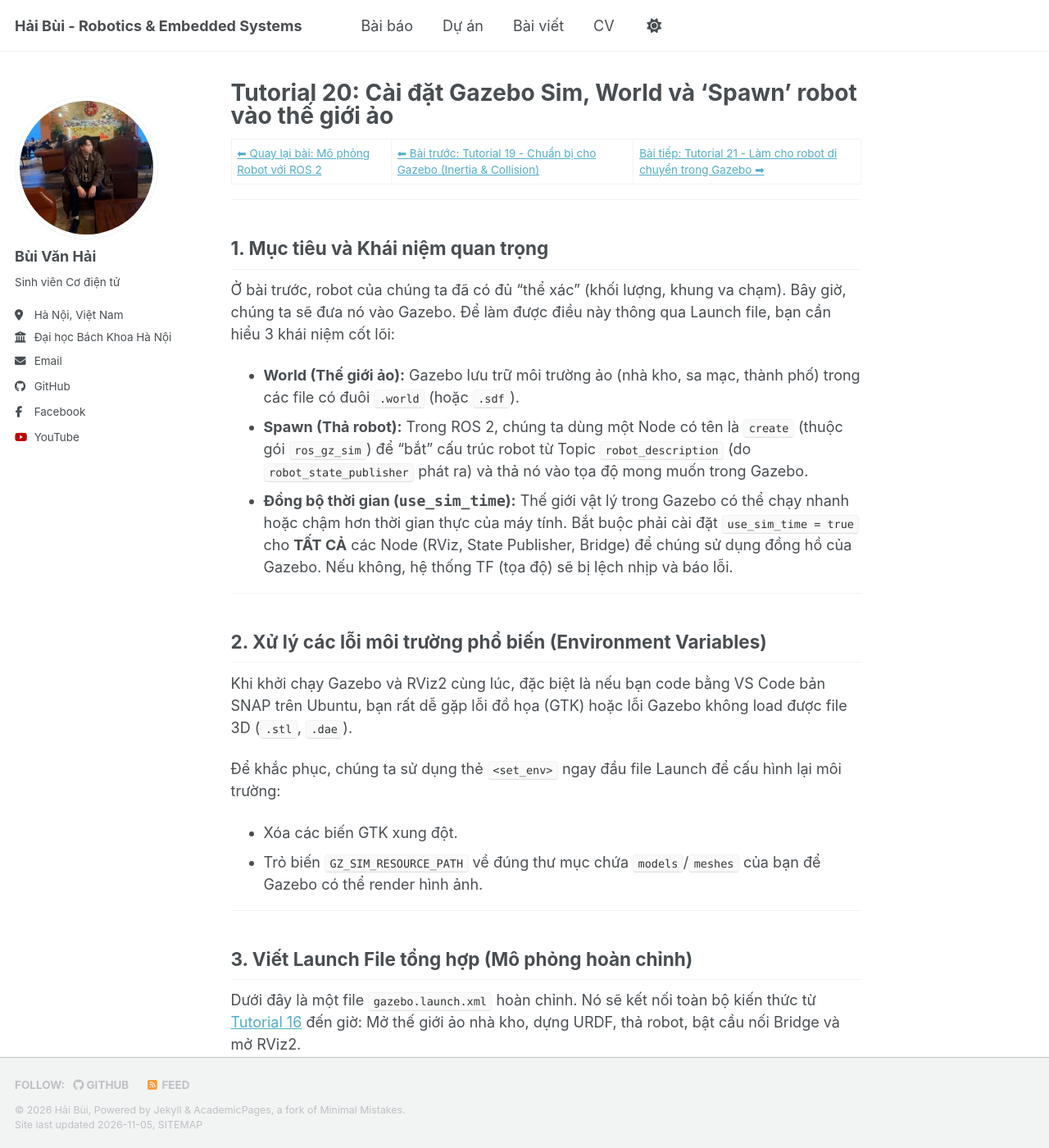
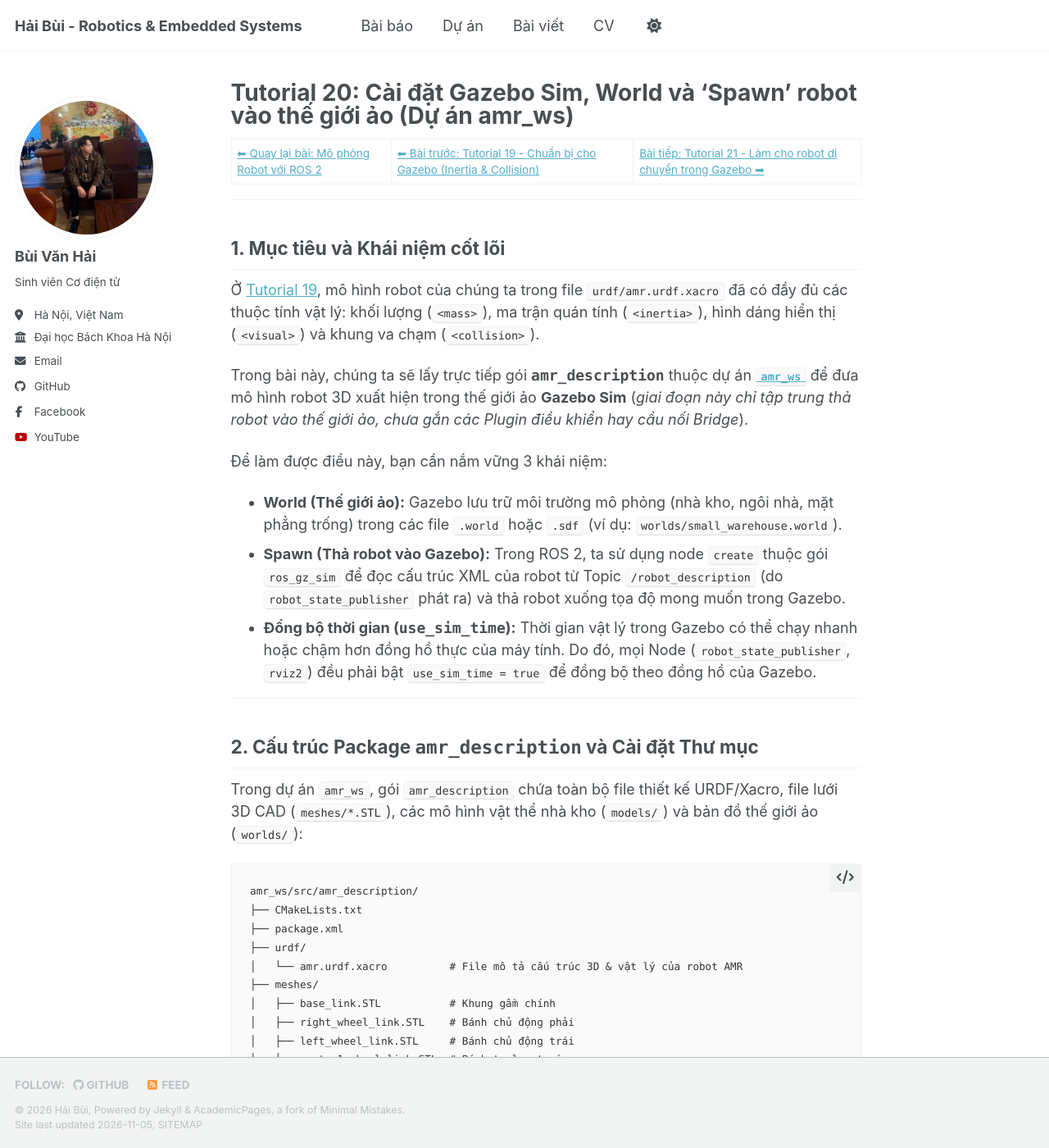
Before and after one commit to haibui-robotics/haibui-robotics.github.io, a Jekyll site: the page built from _pages/ros2-tutorial-20.md, in a window 1280 px wide and 1400 px high. Shown: the whole window at 82% size. Built offline with Jekyll 4.4.1, drawn with Linux system fonts in a browser that asks for light colours; a script bundle is joined from its source files by our own code; a style sheet for code colours, icons or effects is not loaded; some of the changed text lies outside the part shown.

Commit message:
Update Tutorial 20 using amr_ws spawn into Gazebo example (pre-plugins)

````diff
--- a/_pages/ros2-tutorial-20.md
+++ b/_pages/ros2-tutorial-20.md
@@ -1,6 +1,6 @@
 ---
 layout: single
-title: "Tutorial 20: Cài đặt Gazebo Sim, World và 'Spawn' robot vào thế giới ảo"
+title: "Tutorial 20: Cài đặt Gazebo Sim, World và 'Spawn' robot vào thế giới ảo (Dự án amr_ws)"
 permalink: /posts/2026/11/ros2-tutorial-20/
 author_profile: true
 ---
@@ -9,85 +9,161 @@ author_profile: true
 
 ---
 
-## 1. Mục tiêu và Khái niệm quan trọng
+## 1. Mục tiêu và Khái niệm cốt lõi
 
-Ở bài trước, robot của chúng ta đã có đủ "thể xác" (khối lượng, khung va chạm). Bây giờ, chúng ta sẽ đưa nó vào Gazebo. Để làm được điều này thông qua Launch file, bạn cần hiểu 3 khái niệm cốt lõi:
+Ở [Tutorial 19](/posts/2026/11/ros2-tutorial-19/), mô hình robot của chúng ta trong file `urdf/amr.urdf.xacro` đã có đầy đủ các thuộc tính vật lý: khối lượng (`<mass>`), ma trận quán tính (`<inertia>`), hình dáng hiển thị (`<visual>`) và khung va chạm (`<collision>`).
 
-* **World (Thế giới ảo):** Gazebo lưu trữ môi trường ảo (nhà kho, sa mạc, thành phố) trong các file có đuôi `.world` (hoặc `.sdf`).
-* **Spawn (Thả robot):** Trong ROS 2, chúng ta dùng một Node có tên là `create` (thuộc gói `ros_gz_sim`) để "bắt" cấu trúc robot từ Topic `robot_description` (do `robot_state_publisher` phát ra) và thả nó vào tọa độ mong muốn trong Gazebo.
-* **Đồng bộ thời gian (`use_sim_time`):** Thế giới vật lý trong Gazebo có thể chạy nhanh hoặc chậm hơn thời gian thực của máy tính. Bắt buộc phải cài đặt `use_sim_time = true` cho **TẤT CẢ** các Node (RViz, State Publisher, Bridge) để chúng sử dụng đồng hồ của Gazebo. Nếu không, hệ thống TF (tọa độ) sẽ bị lệch nhịp và báo lỗi.
+Trong bài này, chúng ta sẽ lấy trực tiếp gói **`amr_description`** thuộc dự án **[`amr_ws`](/portfolio/amr-ws/)** để đưa mô hình robot 3D xuất hiện trong thế giới ảo **Gazebo Sim** (*giai đoạn này chỉ tập trung thả robot vào thế giới ảo, chưa gắn các Plugin điều khiển hay cầu nối Bridge*).
+
+Để làm được điều này, bạn cần nắm vững 3 khái niệm:
+* **World (Thế giới ảo):** Gazebo lưu trữ môi trường mô phỏng (nhà kho, ngôi nhà, mặt phẳng trống) trong các file `.world` hoặc `.sdf` (ví dụ: `worlds/small_warehouse.world`).
+* **Spawn (Thả robot vào Gazebo):** Trong ROS 2, ta sử dụng node `create` thuộc gói `ros_gz_sim` để đọc cấu trúc XML của robot từ Topic `/robot_description` (do `robot_state_publisher` phát ra) và thả robot xuống tọa độ mong muốn trong Gazebo.
+* **Đồng bộ thời gian (`use_sim_time`):** Thời gian vật lý trong Gazebo có thể chạy nhanh hoặc chậm hơn đồng hồ thực của máy tính. Do đó, mọi Node (`robot_state_publisher`, `rviz2`) đều phải bật `use_sim_time = true` để đồng bộ theo đồng hồ của Gazebo.
 
 ---
 
-## 2. Xử lý các lỗi môi trường phổ biến (Environment Variables)
+## 2. Cấu trúc Package `amr_description` và Cài đặt Thư mục
 
-Khi khởi chạy Gazebo và RViz2 cùng lúc, đặc biệt là nếu bạn code bằng VS Code bản SNAP trên Ubuntu, bạn rất dễ gặp lỗi đồ họa (GTK) hoặc lỗi Gazebo không load được file 3D (`.stl`, `.dae`).
+Trong dự án `amr_ws`, gói `amr_description` chứa toàn bộ file thiết kế URDF/Xacro, file lưới 3D CAD (`meshes/*.STL`), các mô hình vật thể nhà kho (`models/`) và bản đồ thế giới ảo (`worlds/`):
 
-Để khắc phục, chúng ta sử dụng thẻ `<set_env>` ngay đầu file Launch để cấu hình lại môi trường:
+```text
+amr_ws/src/amr_description/
+├── CMakeLists.txt
+├── package.xml
+├── urdf/
+│   └── amr.urdf.xacro          # File mô tả cấu trúc 3D & vật lý của robot AMR
+├── meshes/
+│   ├── base_link.STL           # Khung gầm chính
+│   ├── right_wheel_link.STL    # Bánh chủ động phải
+│   ├── left_wheel_link.STL     # Bánh chủ động trái
+│   ├── caster1_wheel_link.STL  # Bánh tự lựa trước
+│   ├── caster2_wheel_link.STL  # Bánh tự lựa sau
+│   ├── lidar_link.STL          # Cụm cảm biến LiDAR
+│   ├── cam_link.STL            # Cụm Camera
+│   └── imu_link.STL            # Chip IMU
+├── models/                     # Chứa các mô hình kệ hàng, bàn ghế của nhà kho
+├── worlds/
+│   ├── empty.world
+│   ├── small_house.world
+│   └── small_warehouse.world   # Thế giới ảo nhà kho dùng để test AMR
+├── rviz/
+│   └── config.rviz
+└── launch/
+    ├── display.launch.xml
+    └── gazebo.launch.xml       # Launch file khởi chạy Gazebo & Spawn robot
+```
 
-* Xóa các biến GTK xung đột.
-* Trỏ biến `GZ_SIM_RESOURCE_PATH` về đúng thư mục chứa `models`/`meshes` của bạn để Gazebo có thể render hình ảnh.
+### Khai báo cài đặt thư mục trong `CMakeLists.txt`
+Để ROS 2 tìm thấy các file `.STL`, `.world` và `.xacro` sau khi build, trong `CMakeLists.txt` ta cần copy toàn bộ các thư mục này vào `share/${PROJECT_NAME}`:
+
+```cmake
+cmake_minimum_required(VERSION 3.8)
+project(amr_description)
+
+find_package(ament_cmake REQUIRED)
+find_package(rclpy REQUIRED)
+
+install(DIRECTORY
+  urdf
+  launch
+  meshes
+  models
+  worlds
+  rviz
+  photos
+  config
+  DESTINATION share/${PROJECT_NAME}
+)
+
+ament_package()
+```
+
+### Khai báo phụ thuộc trong `package.xml`
+Đảm bảo trong `package.xml` đã có các gói thực thi cho Gazebo Sim và URDF:
+
+```xml
+<exec_depend>robot_state_publisher</exec_depend>
+<exec_depend>xacro</exec_depend>
+<exec_depend>rviz2</exec_depend>
+<exec_depend>ros_gz_sim</exec_depend>
+<exec_depend>ros2launch</exec_depend>
+```
 
 ---
 
-## 3. Viết Launch File tổng hợp (Mô phỏng hoàn chỉnh)
+## 3. Hai thiết lập môi trường cực kỳ quan trọng trong Launch File
 
-Dưới đây là một file `gazebo.launch.xml` hoàn chỉnh. Nó sẽ kết nối toàn bộ kiến thức từ [Tutorial 16](/posts/2026/11/ros2-tutorial-16/) đến giờ: Mở thế giới ảo nhà kho, dựng URDF, thả robot, bật cầu nối Bridge và mở RViz2.
+Khi mở Gazebo Sim cùng mô hình CAD `.STL` trên Ubuntu, có 2 lỗi kinh điển mà người mới rất hay gặp:
+
+### A. Lỗi Gazebo không hiển thị được file 3D `.STL` hoặc đồ vật trong World (`GZ_SIM_RESOURCE_PATH`)
+Trong file `urdf/amr.urdf.xacro`, đường dẫn tới các file lưới 3D được viết theo chuẩn ROS:
+```xml
+<mesh filename="package://amr_description/meshes/base_link.STL" />
+```
+Để Gazebo Sim hiểu được `package://amr_description/...` nằm ở đâu trên ổ cứng, đồng thời tìm thấy các kệ hàng trong `small_warehouse.world`, ta cấu hình biến môi trường `GZ_SIM_RESOURCE_PATH` trỏ tới **cả 2 đường dẫn** (ngăn cách nhau bởi dấu hai chấm `:`):
+1. `/home/pc/amr_ws/src/amr_description/models`: Để Gazebo tải các mô hình đồ vật trong nhà kho.
+2. `/home/pc/amr_ws/src`: Để Gazebo ánh xạ `package://amr_description/meshes/...` vào đúng `/home/pc/amr_ws/src/amr_description/meshes/...`.
+
+### B. Lỗi xung đột thư viện đồ họa GTK trên VS Code bản SNAP
+Nếu bạn mở Terminal tích hợp bên trong VS Code (cài qua Snap trên Ubuntu) để chạy Gazebo/RViz2, VS Code sẽ tiêm các biến môi trường `GTK_PATH`, `LOCPATH`... gây văng ứng dụng (*symbol lookup error*). Ta dùng thẻ `<set_env>` đặt rỗng các biến này ngay đầu file Launch.
+
+---
+
+## 4. Mã nguồn `launch/gazebo.launch.xml` (Giai đoạn Spawn Robot)
+
+Dưới đây là toàn bộ nội dung file `amr_description/launch/gazebo.launch.xml` trong dự án `amr_ws` ở giai đoạn **Spawn mô hình vào Gazebo** (các khối `ros_gz_bridge` và `amr_controller` được đóng chú thích lại để dành cho các bài tiếp theo):
 
 ```xml
 <launch>
     <!-- 1. Khai báo các tham số đầu vào (Arguments) -->
+    <arg name="use_gazebo" default="true"/>
     <arg name="launch_rviz" default="true"/>
     <arg name="use_sim_time" default="true"/>
 
-    <!-- 2. Loại bỏ biến môi trường do VS Code bản SNAP tiêm vào (Tránh lỗi văng GTK khi chạy RViz/Gazebo) -->
+    <!-- 2. Xóa các biến môi trường GTK do VS Code SNAP tiêm vào -->
     <set_env name="GTK_PATH" value=""/>
     <set_env name="GTK_EXE_PREFIX" value=""/>
     <set_env name="GTK_IM_MODULE_FILE" value=""/>
     <set_env name="GIO_MODULE_DIR" value=""/>
     <set_env name="LOCPATH" value=""/>
 
-    <!-- 3. Cấu hình đường dẫn tài nguyên cho Gazebo (Để Gazebo tìm thấy file 3D mesh của robot) -->
-    <!-- Lưu ý: Thay đổi đường dẫn này cho khớp với máy của bạn -->
-    <set_env name="GZ_SIM_RESOURCE_PATH" value="/home/pc/mobileRobot_ws/src/mobile_description/my_mobilerobot/models"/>
+    <!-- 3. Khai báo đường dẫn tài nguyên 3D (models nhà kho & meshes của gói amr_description) -->
+    <set_env name="GZ_SIM_RESOURCE_PATH" value="/home/pc/amr_ws/src/amr_description/models:/home/pc/amr_ws/src"/>
 
-    <!-- Tạo các biến đường dẫn file -->
-    <let name="urdf_path" value="$(find-pkg-share my_mobilerobot)/urdf/my_robot.urdf.xacro"/>
-    <let name="rviz_config_path" value="$(find-pkg-share my_mobilerobot)/rviz/config.rviz"/>
-    <let name="gazebo_config_path" value="$(find-pkg-share my_mobilerobot)/config/gazebo_bridge.yaml"/>
+    <!-- 4. Tạo các biến đường dẫn tới file URDF/Xacro và cấu hình RViz2 -->
+    <let name="urdf_path" value="$(find-pkg-share amr_description)/urdf/amr.urdf.xacro"/>
+    <let name="rviz_config_path" value="$(find-pkg-share amr_description)/rviz/config.rviz"/>
+    <!-- <let name="gazebo_config_path" value="$(find-pkg-share amr_description)/config/gazebo_bridge.yaml"/> -->
 
-    <!-- 4. robot_state_publisher: Biên dịch URDF sang TF -->
+    <!-- 5. Khởi chạy robot_state_publisher: đọc file Xacro và phát lên topic /robot_description -->
     <node pkg="robot_state_publisher" exec="robot_state_publisher">
-        <!-- Truyền thêm biến use_gazebo:=true vào xacro nếu bạn có dùng điều kiện if-else trong URDF -->
         <param name="robot_description" value="$(command 'xacro $(var urdf_path) use_gazebo:=true')"/>
-        <param name="use_sim_time" value="$(var use_sim_time)"/>
+        <param name="use_sim_time" value="true"/>
     </node>
 
-    <!-- 5. Khởi chạy Gazebo Sim với một World có sẵn (small_warehouse) -->
+    <!-- 6. Khởi chạy Gazebo Sim với bản đồ nhà kho (small_warehouse.world) -->
+    <!-- Cờ '-r' giúp Gazebo tự động chạy mô phỏng vật lý ngay khi mở -->
     <include file="$(find-pkg-share ros_gz_sim)/launch/gz_sim.launch.py">
-        <!-- Thêm cờ '-r' để Gazebo tự động "Play" (chạy mô phỏng ngay) khi mở -->
-        <arg name="gz_args" value="$(find-pkg-share my_mobilerobot)/worlds/small_warehouse.world -r"/>
+        <arg name="gz_args" value="$(find-pkg-share amr_description)/worlds/small_warehouse.world -r"/>
     </include>
 
-    <!-- 6. Spawn robot vào thế giới Gazebo -->
-    <!-- Lấy mô hình từ topic, đặt tên là my_mobilerobot, thả ở độ cao Z = 0.1 mét (để không bị lún xuống sàn) -->
-    <node pkg="ros_gz_sim" exec="create" args="-topic robot_description -name my_mobilerobot -z 0.1"/>
+    <!-- 7. Spawn (thả) robot từ topic robot_description vào thế giới Gazebo ở độ cao z = 0.1m -->
+    <node pkg="ros_gz_sim" exec="create" args="-topic robot_description -name amr_description -z 0.1"/>
 
-    <!-- 7. Cầu nối ROS 2 <-> Gazebo (ros_gz_bridge) -->
-    <node pkg="ros_gz_bridge" exec="parameter_bridge" output="screen">
+    <!-- [Sẽ mở khóa ở Tutorial 21] Cầu nối ROS 2 <-> Gazebo -->
+    <!-- <node pkg="ros_gz_bridge" exec="parameter_bridge" output="screen">
         <param name="config_file" value="$(var gazebo_config_path)"/>
-        <param name="use_sim_time" value="$(var use_sim_time)"/>
-    </node>
+        <param name="use_sim_time" value="true"/>
+    </node> -->
 
-    <!-- 8. Nạp ros2_control (Sẽ tìm hiểu sâu ở Giai đoạn 3) -->
-    <include file="$(find-pkg-share mobile_controller)/launch/controller.launch.xml">
+    <!-- [Sẽ mở khóa ở giai đoạn Điều khiển] Nạp ros2_control + spawn controller -->
+    <!-- <include file="$(find-pkg-share amr_controller)/launch/controller.launch.xml">
         <arg name="use_gazebo" value="true"/>
-        <arg name="use_sim_time" value="$(var use_sim_time)"/>
-        <arg name="launch_rviz" value="false"/> <!-- Không bật rviz ở đây vì đã bật ở dưới -->
-    </include>
+        <arg name="use_sim_time" value="true"/>
+        <arg name="launch_rviz" value="true"/>
+    </include> -->
 
-    <!-- 9. Khởi chạy RViz2 -->
-    <!-- Dùng thuộc tính 'if' để kiểm tra arg launch_rviz, nếu true mới bật -->
+    <!-- 8. Khởi chạy giao diện RViz2 -->
     <node pkg="rviz2" exec="rviz2" output="screen" args="-d $(var rviz_config_path)" if="$(var launch_rviz)">
         <param name="use_sim_time" value="$(var use_sim_time)"/>
     </node>
@@ -96,16 +172,28 @@ Dưới đây là một file `gazebo.launch.xml` hoàn chỉnh. Nó sẽ kết n
 
 ---
 
-## 4. Phân tích luồng hoạt động
+## 5. Thực hành Build, Khởi chạy & Mẹo xử lý lỗi
 
-Khi bạn chạy lệnh `ros2 launch my_mobilerobot gazebo.launch.xml`, những việc sau sẽ diễn ra:
+### Bước 1: Build và chạy thử mô phỏng
+Mở Terminal tại thư mục gốc `~/amr_ws` và thực hiện:
 
-1. Máy tính dọn dẹp biến môi trường để chống lỗi đồ họa.
-2. `robot_state_publisher` đọc Xacro, tính toán ra TF và phát cấu trúc lên Topic.
-3. Gazebo Sim mở lên tải bản đồ nhà kho (`small_warehouse.world`) và tự động bấm nút Play (`-r`).
-4. Lệnh `create` chộp lấy cấu trúc robot trên Topic, thả cái *"Bịch!"* xuống độ cao `0.1m` trong nhà kho.
-5. Cầu nối `parameter_bridge` mở ra, bắt đầu truyền dữ liệu qua lại giữa hai bên.
-6. RViz2 mở lên, hiển thị tọa độ và hình ảnh mô phỏng. *(Bởi vì ta để `use_sim_time="true"`, RViz2 và Gazebo sẽ "đập chung một nhịp tim" thời gian).*
+```bash
+colcon build --packages-select amr_description
+source install/setup.bash
+ros2 launch amr_description gazebo.launch.xml
+```
+
+### Bước 2: Quan sát kết quả
+1. Cửa sổ **Gazebo Sim** mở lên với không gian nhà kho (`small_warehouse.world`).
+2. Node `create` đọc cấu trúc từ `/robot_description` và thả chiếc xe tự hành **`amr_description`** (với đầy đủ khung xe, 2 bánh chủ động, 2 bánh caster, LiDAR, Camera, IMU từ file `.STL`) rơi nhẹ từ độ cao `z = 0.1m` xuống mặt sàn nhà kho.
+3. Nhờ đã khai báo đầy đủ `<collision>` và `<inertial>` trong `amr.urdf.xacro`, robot đứng vững trên mặt sàn dưới tác dụng của trọng lực mà không bị xuyên qua đất hay lật nghiêng.
+
+> 💡 **Mẹo thực tế (Pro-Tip):** Đôi khi bạn bấm `Ctrl + C` trên Terminal nhưng tiến trình máy chủ vật lý của Gazebo vẫn chạy ngầm khiến lần mở tiếp theo bị đen màn hình hoặc báo trùng tên robot. Hãy chạy lệnh sau để dọn sạch tiến trình Gazebo ngầm:
+> ```bash
+> pkill -f 'gz sim'
+> ```
+
+Ở bài tiếp theo ([Tutorial 21](/posts/2026/11/ros2-tutorial-21/)), chúng ta sẽ bắt đầu mở khóa các Plugin truyền động và cầu nối `ros_gz_bridge` để điều khiển chiếc xe AMR này lăn bánh trong nhà kho!
 
 ---
 
````
